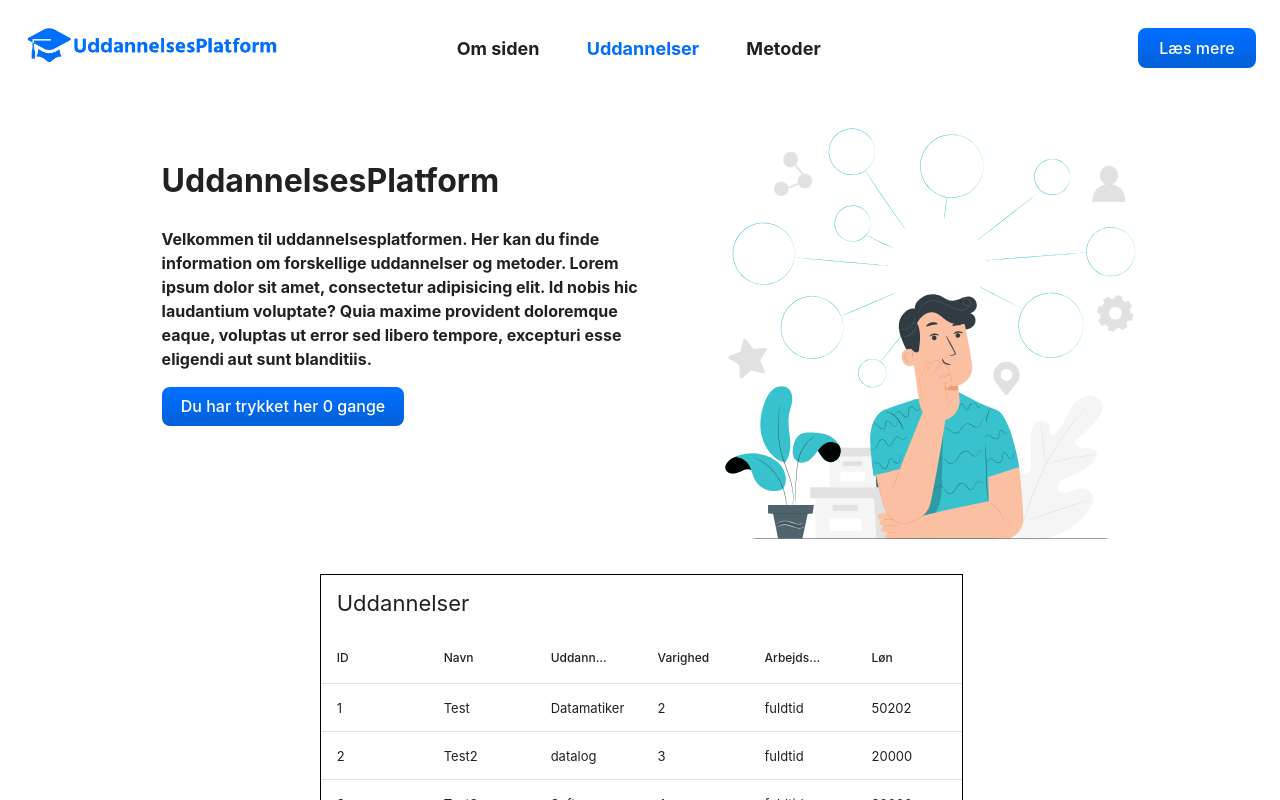
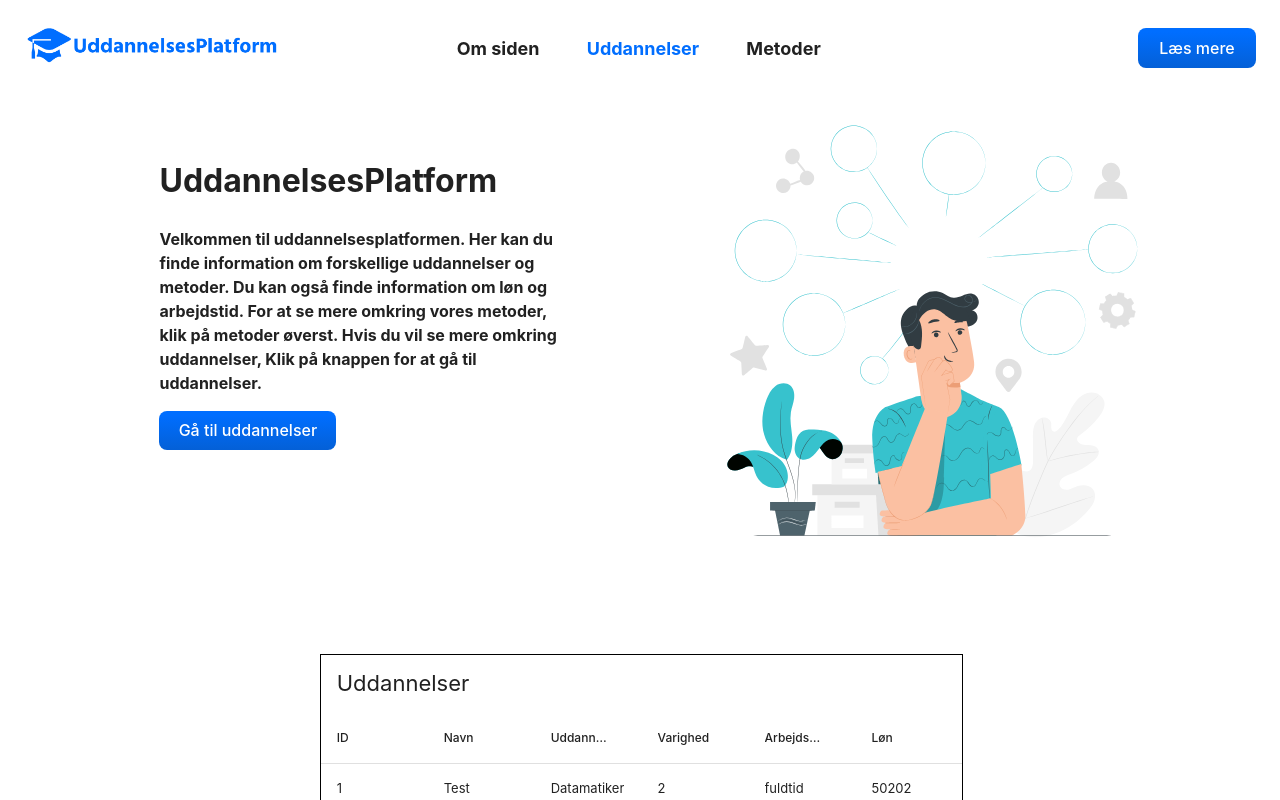
Before and after one commit to P2-API/Education-Platform, a React (Vite) app: page / in a window 1280 px wide. Shown: the top 800 px of the page. Built offline with nearby package versions, Linux system fonts and the light colour scheme.

Commit message:
Tilføjet anchor point og lidt layout ændringer

```diff
--- a/Frontend/pages/Homepage.tsx
+++ b/Frontend/pages/Homepage.tsx
@@ -1,4 +1,4 @@
-import { useState } from "react";
+import { useState, useRef } from "react";
 import Lottie from "lottie-react";
 import animationData from "../assets/animation.json";
 import DataTable, { TableColumn } from "react-data-table-component";
@@ -13,6 +13,8 @@ type DataRow = {
 };
 const Homepage = () => {
   const [count, setCount] = useState(0);
+
+  const tableRef = useRef<HTMLDivElement>(null);
 
   const columns: TableColumn<DataRow>[] = [
     { name: "ID", selector: (row) => row.id, sortable: true },
@@ -112,21 +114,28 @@ const Homepage = () => {
         style={{
           display: "flex",
           width: "100%",
-          justifyContent: "center",
+          justifyContent: "space-evenly",
           minWidth: "900px",
+          marginBottom: "5em",
+          alignItems: "start",
         }}
       >
-        <div style={{ margin: "3em", width: "30em" }}>
+        <div style={{ margin: "3em", width: "25em" }}>
           <h1>UddannelsesPlatform</h1>
-          <p>
+          <p >
             Velkommen til uddannelsesplatformen. Her kan du finde information om
-            forskellige uddannelser og metoder. Lorem ipsum dolor sit amet,
-            consectetur adipisicing elit. Id nobis hic laudantium voluptate?
-            Quia maxime provident doloremque eaque, voluptas ut error sed libero
-            tempore, excepturi esse eligendi aut sunt blanditiis.
+            forskellige uddannelser og metoder. Du kan også finde information
+            om løn og arbejdstid.
+            For at se mere omkring vores metoder, klik på metoder øverst.
+            Hvis du vil se mere omkring uddannelser,
+            Klik på knappen for at gå til uddannelser.
           </p>
-          <button onClick={() => setCount((count) => count + 1)}>
-            Du har trykket her {count} gange
+          <button
+            onClick={() => {
+              tableRef.current?.scrollIntoView({ behavior: "smooth" });
+            }}
+          >
+            Gå til uddannelser
           </button>
         </div>
         <Lottie
@@ -136,6 +145,7 @@ const Homepage = () => {
       </div>
       <div style={{ display: "flex", width: "100%", justifyContent: "center" }}>
         <div style={{ border: "1px solid black" }}>
+          <div ref={tableRef} id="table" />
           <DataTable title={"Uddannelser"} columns={columns} data={data} />
         </div>
       </div>
```
